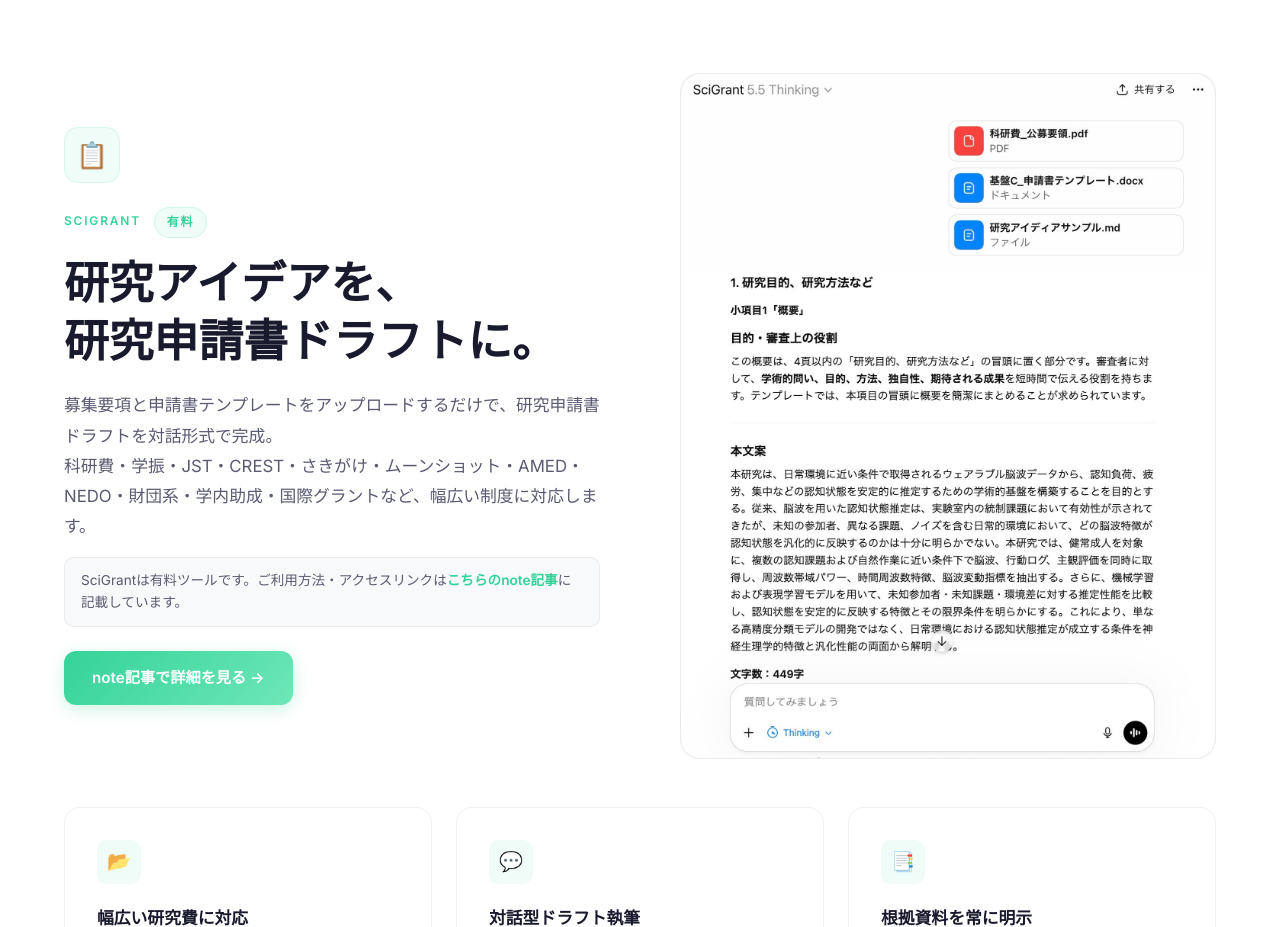
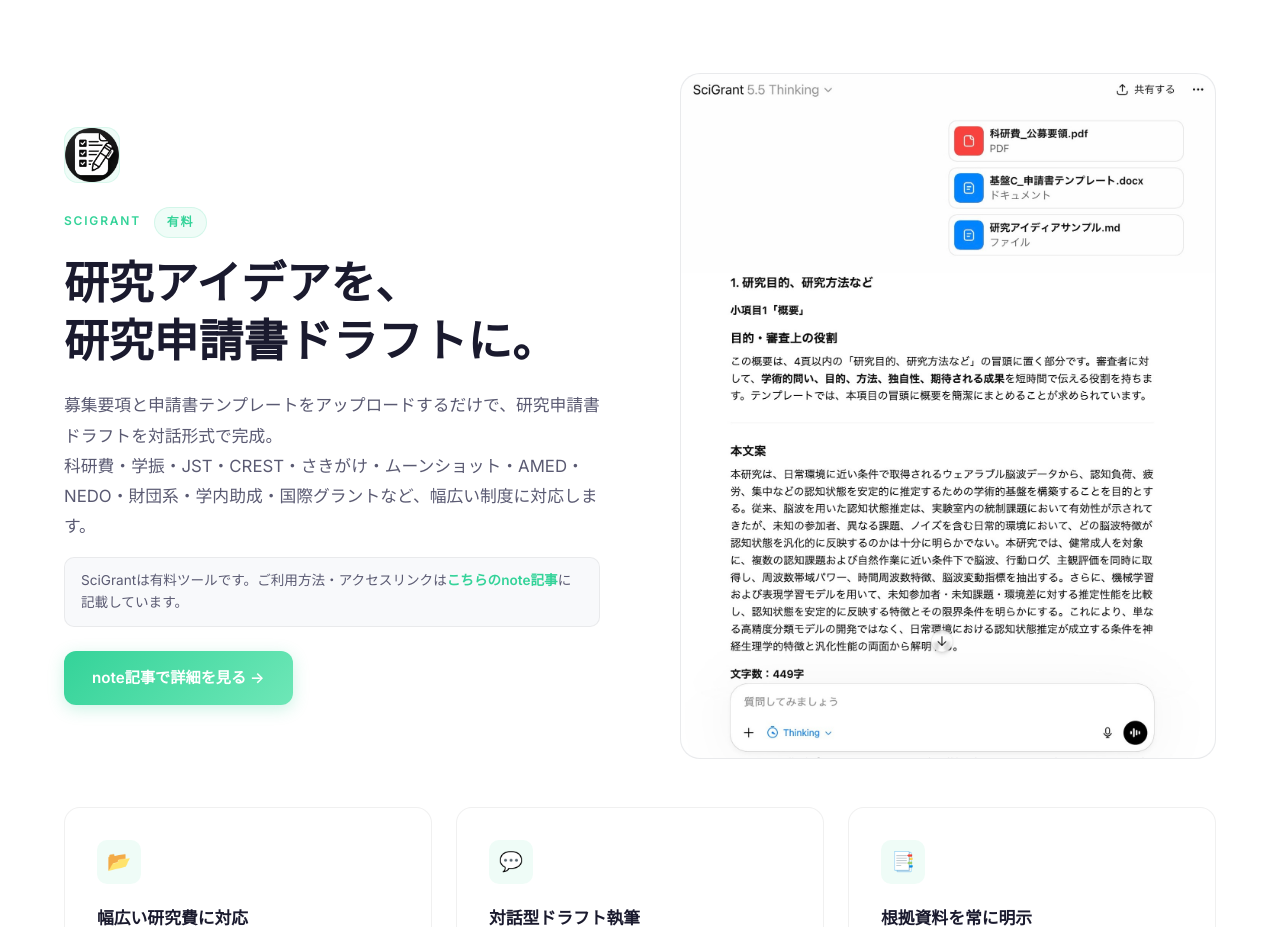
Before and after one commit to DaichiKonno/ai-for-science, a plain HTML site: page index.html in a window 1280 px wide. Shown: the part 3340-4267 px from the top of the page. Drawn offline with Linux system fonts and the light colour scheme.

Commit message:
Replace SciGrant placeholder with original icon

```diff
--- a/index.html
+++ b/index.html
@@ -1075,7 +1075,7 @@
         <div class="container">
             <div class="product-header fade-in">
                 <div>
-                    <div class="product-icon green">📋</div>
+                    <div class="product-icon green"><img src="sg-icon.png" alt="SciGrant"></div>
                     <div class="section-label" style="color: var(--accent-green);">SciGrant <span class="pricing-badge paid-green">有料</span></div>
                     <h2 class="section-title">研究アイデアを、<br>研究申請書ドラフトに。</h2>
                     <p class="section-desc">
```
Also changed, not shown: sg-icon.png (added).
